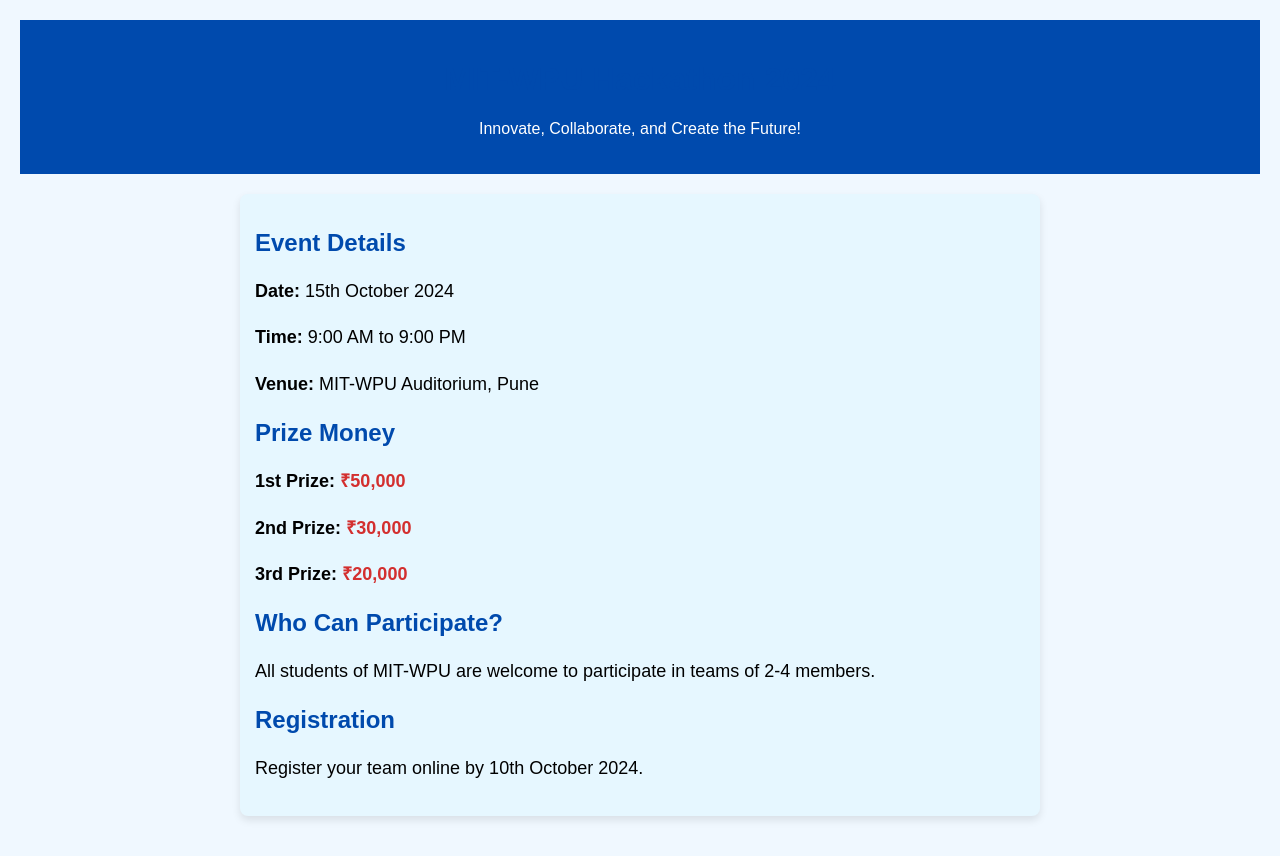
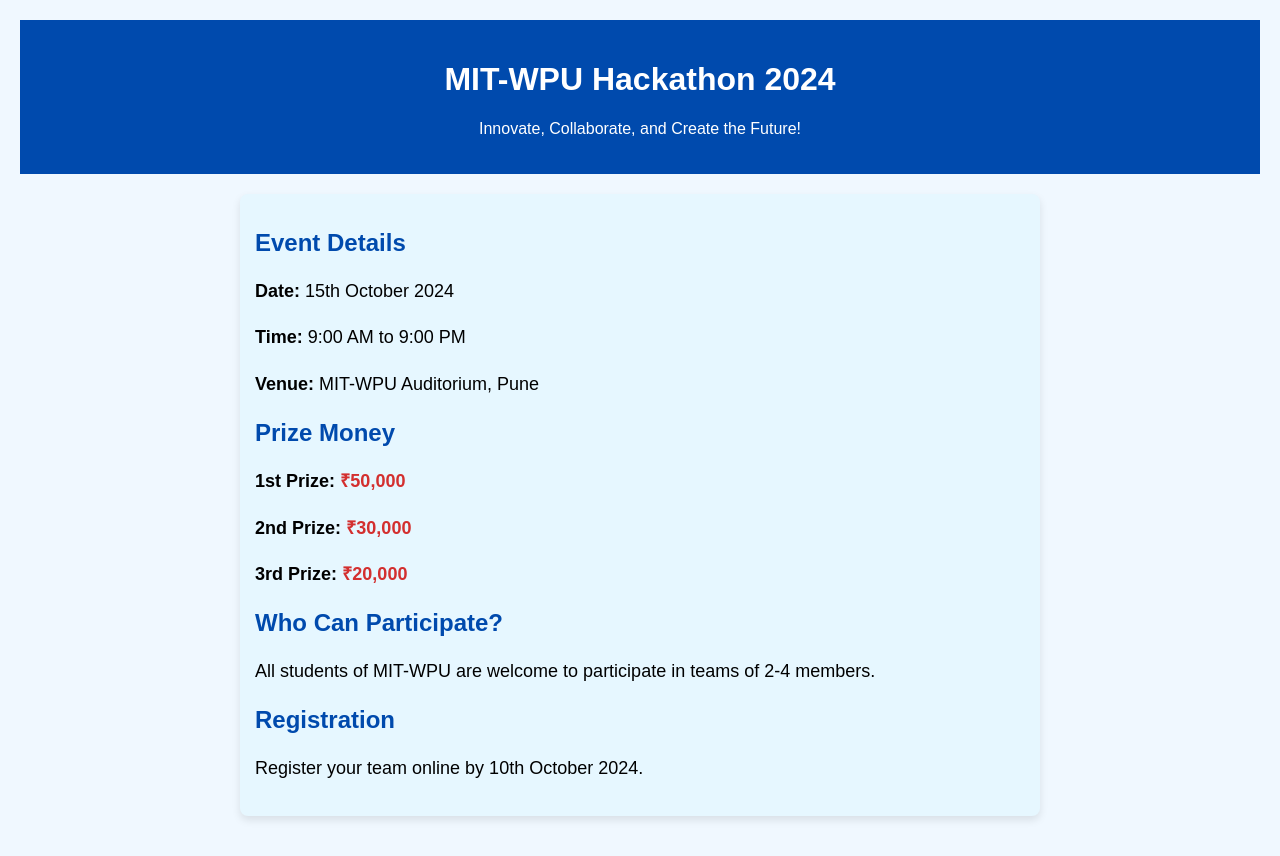
Before and after one commit to AchyutBhagwat/HackathonWebsite, a plain HTML site: page index.html in a window 1280 px wide. Drawn offline with Linux system fonts and the light colour scheme.

Commit message:
change color blue to black

```diff
--- a/index.html
+++ b/index.html
@@ -22,7 +22,7 @@
             max-width: 800px;
         }
         h1 {
-            color: #004aad;
+            color: balck;
         }
         .event-details {
             background-color: #e6f7ff;
```
